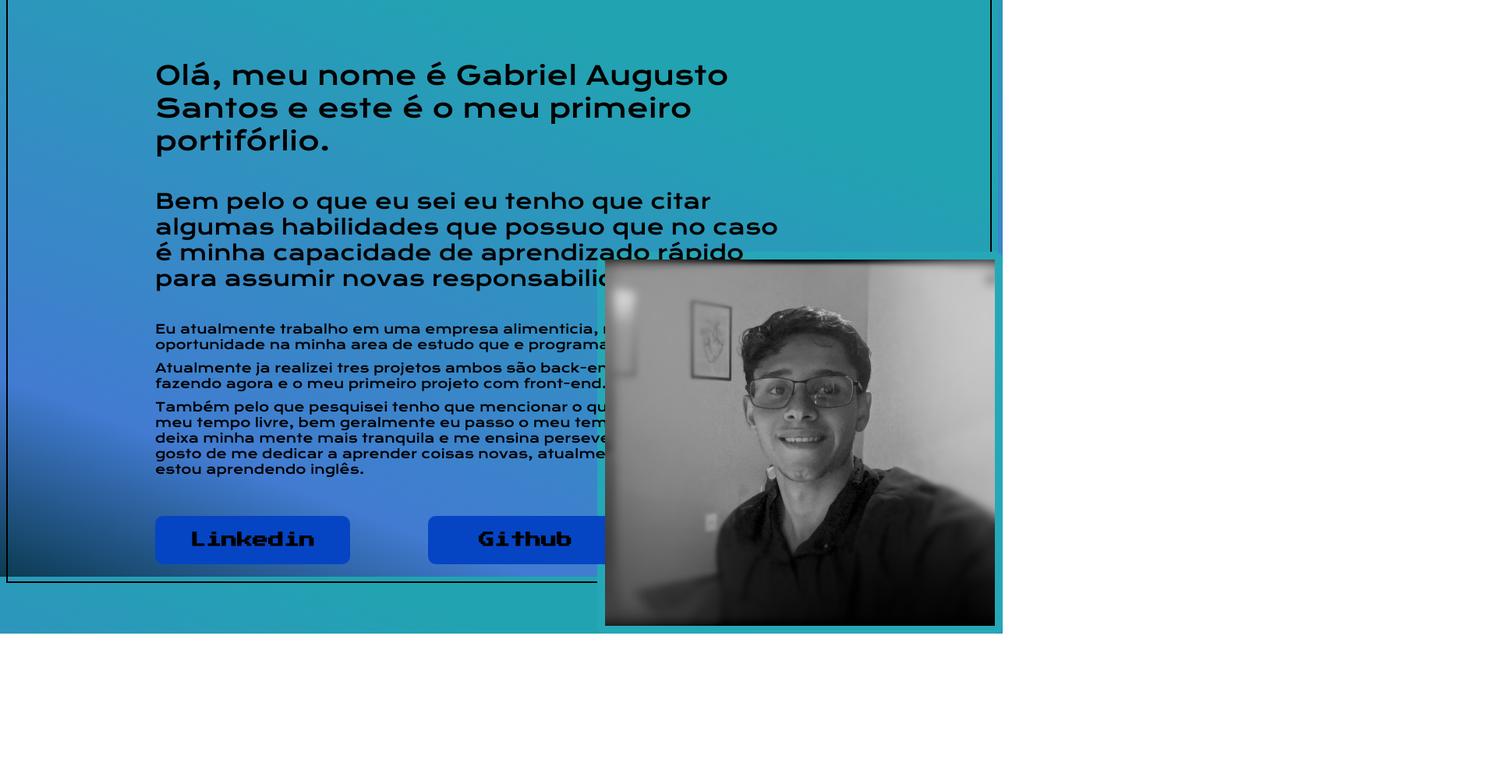
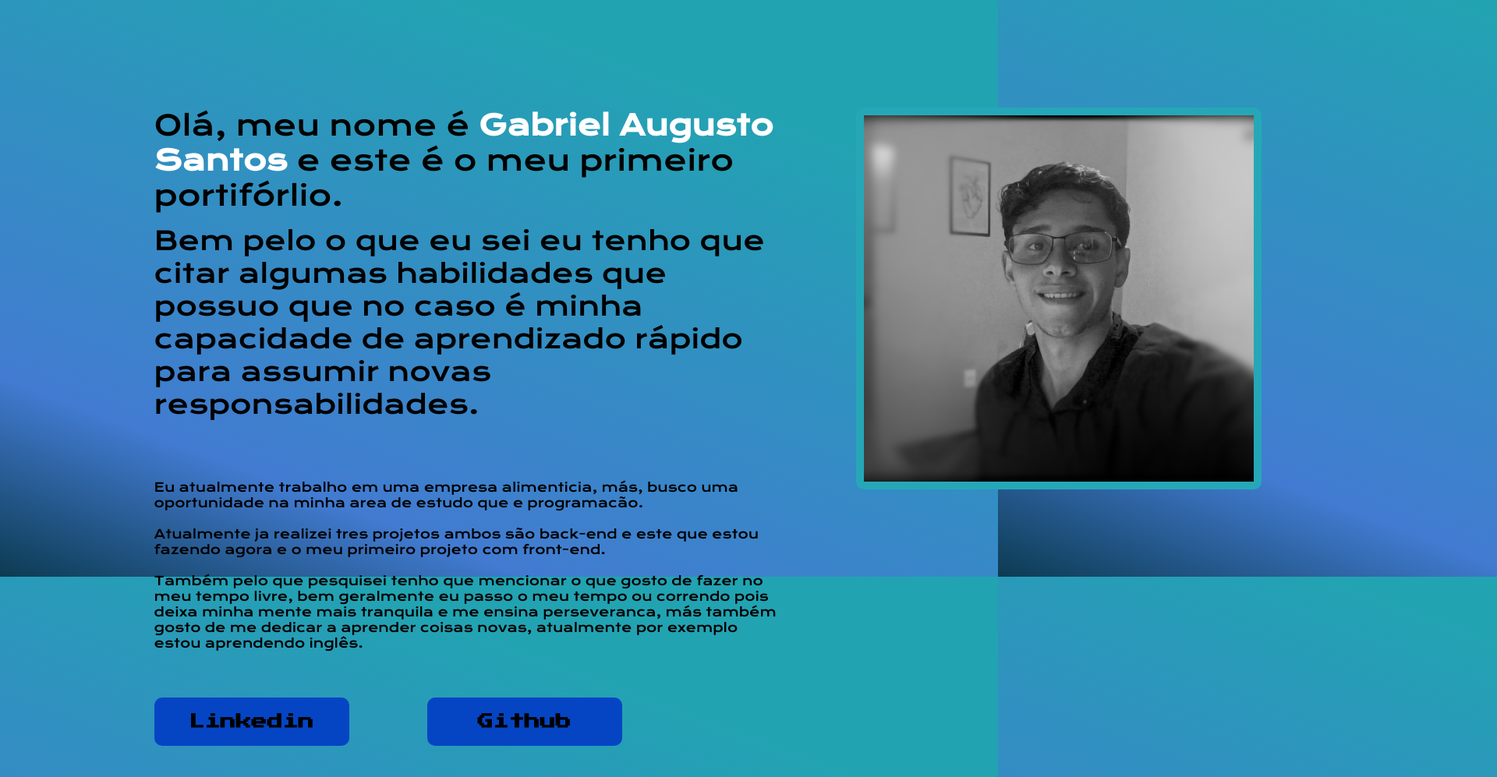
Before and after one commit to Gabriells78/portifolio, a plain HTML site: page index.html in a window 1280 px wide. Shown: the part 60-1057 px from the top of the page at 78% size, 1920 px wide, since content can reach past the window. Before the commit the page ends 873 px from the top, so only its background shows below. Drawn offline with nearby package versions, Linux system fonts and the light colour scheme.

Commit message:
melhora na pagina

```diff
--- a/home.css
+++ b/home.css
@@ -1,10 +1,12 @@
 @import url('https://fonts.googleapis.com/css2?family=Krona+One&family=Montserrat:ital,wght@0,100..900;1,100..900&family=Press+Start+2P&display=swap');
+
 
 body{
 
-    border: 2px solid ;
         height: 100vh;
         box-sizing: border-box;
+        display: flex;
+        flex-direction: column;
         background : linear-gradient(20000.60deg,
                                     #22a3b2 25%,
                                         #427bd1 80%,
@@ -16,13 +18,12 @@ body{
                                 }
 
 .cabecalho{
-
-    width: 800px;
-    margin: 10% 15%;
-    font-size: 20pt;
+    width: 2000px;
+    margin: 15% 15%;
+    font-size: 25pt;
     font-family:"Krona One", sans-serif ;
     display: flex;
-    align-items: center;
+    align-items:start;
 
 }
 
@@ -32,51 +33,53 @@ body{
 
 
 }
-
+.nome{
+    color: white;
+}
 .cabecalho__nome{
-   font-size: 25pt;
+   font-size: 27pt;
 
 }
 
 .cabecalho__geral{
+    width: 800px;
     display: flex;
     flex-direction: column;
-    gap: 40px;
+    gap: 15px;
+
 }
 
 
-.div_img{
-    margin: 10% -30%;
+.imagem{
     display: flex;
 
-
-
-}
-
-.imagem{
-    display: flex;
-    flex-direction: column;
     width: 500px;
-    margin: -35% 60%;
+    margin: 0px 100px;
     border: 10px solid hwb(187 15% 28%);
     border-radius: 10px;
 }
 
 .conteudo{
     width: 800px;
-    margin: -7% 15%;
+
+    margin: -26% 15%;
     display: flex;
-    align-items: center;
+    flex-direction:column;
     justify-content: space-between;
     font-family: "Krona One", sans-serif;
     font-size: 12pt;
+    padding-top: 10%
+
 
 }
 
 .conteudo_geral{
     display: flex;
     flex-direction: column;
-    gap: 10px;
+    gap: 20px;
+
+
+
 }
 
 .cabecalho__links{
--- a/index.html
+++ b/index.html
@@ -10,11 +10,13 @@
         <header class="cabecalho">
              <section class="cabecalho__geral">
               <!-- <div class="descricao__1">Nome:</div> -->
-                <div class="cabecalho__nome">Olá, meu nome é Gabriel Augusto Santos e este é o meu primeiro portifórlio.</div>
+                <div class="cabecalho__nome">Olá, meu nome é <strong class="nome">Gabriel Augusto Santos</strong> e este é o meu primeiro portifórlio.</div>
+
                         <div class="cabecalho__informacoes">Bem pelo o que eu sei eu tenho que citar algumas habilidades que possuo que no caso
                             é minha capacidade de aprendizado rápido para assumir novas responsabilidades.</div>
 
               </section>
+                 <img class="imagem"src="fotoperfil.png" alt="undo">
             </header>
             <main class="conteudo">
                   <section class="conteudo_geral">
@@ -41,9 +43,8 @@
 
 
 
+            </main>
 
-            </main>
-            <img class="imagem"src="fotoperfil.png" alt="undo">
 
             <script src="./scripts/home.js" type="module"></script>
 </body>
```
